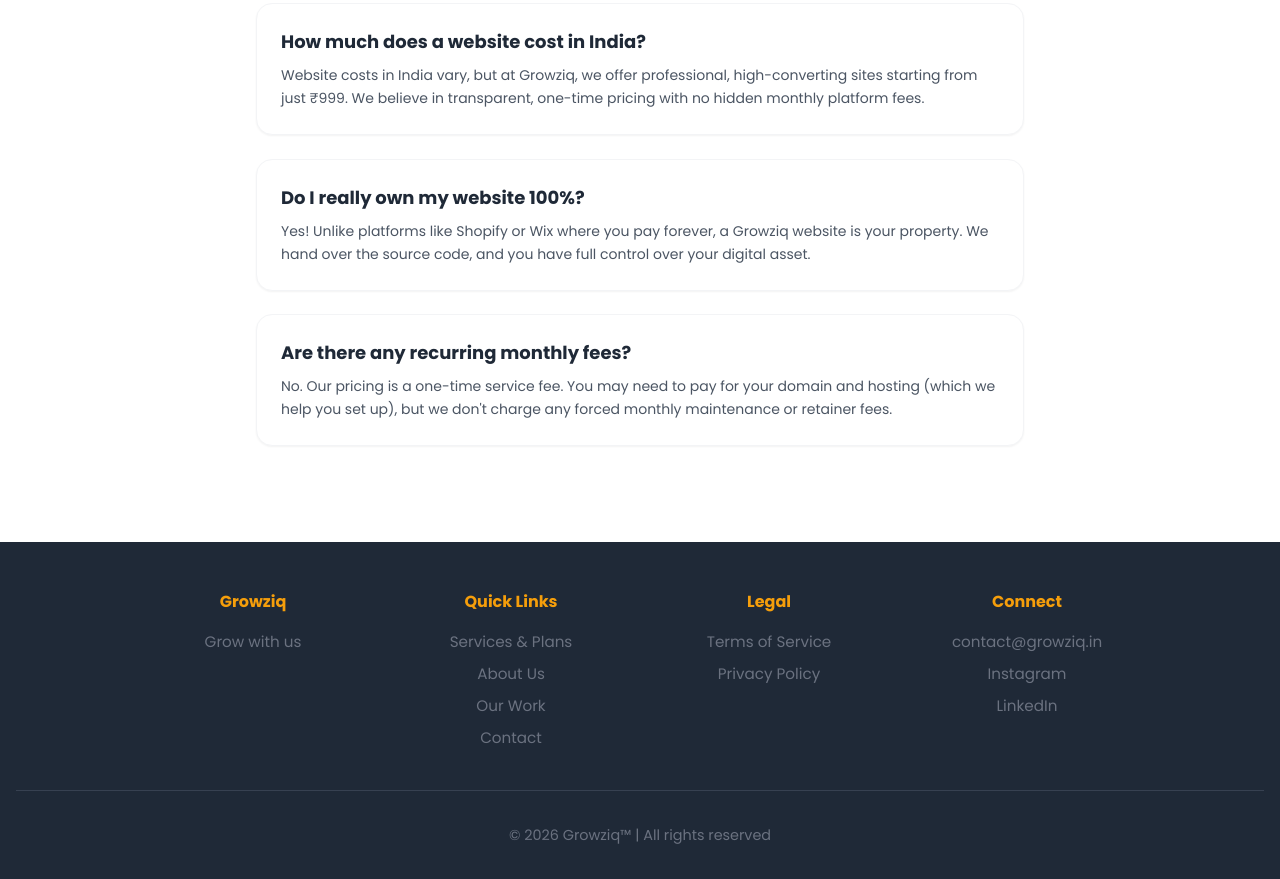
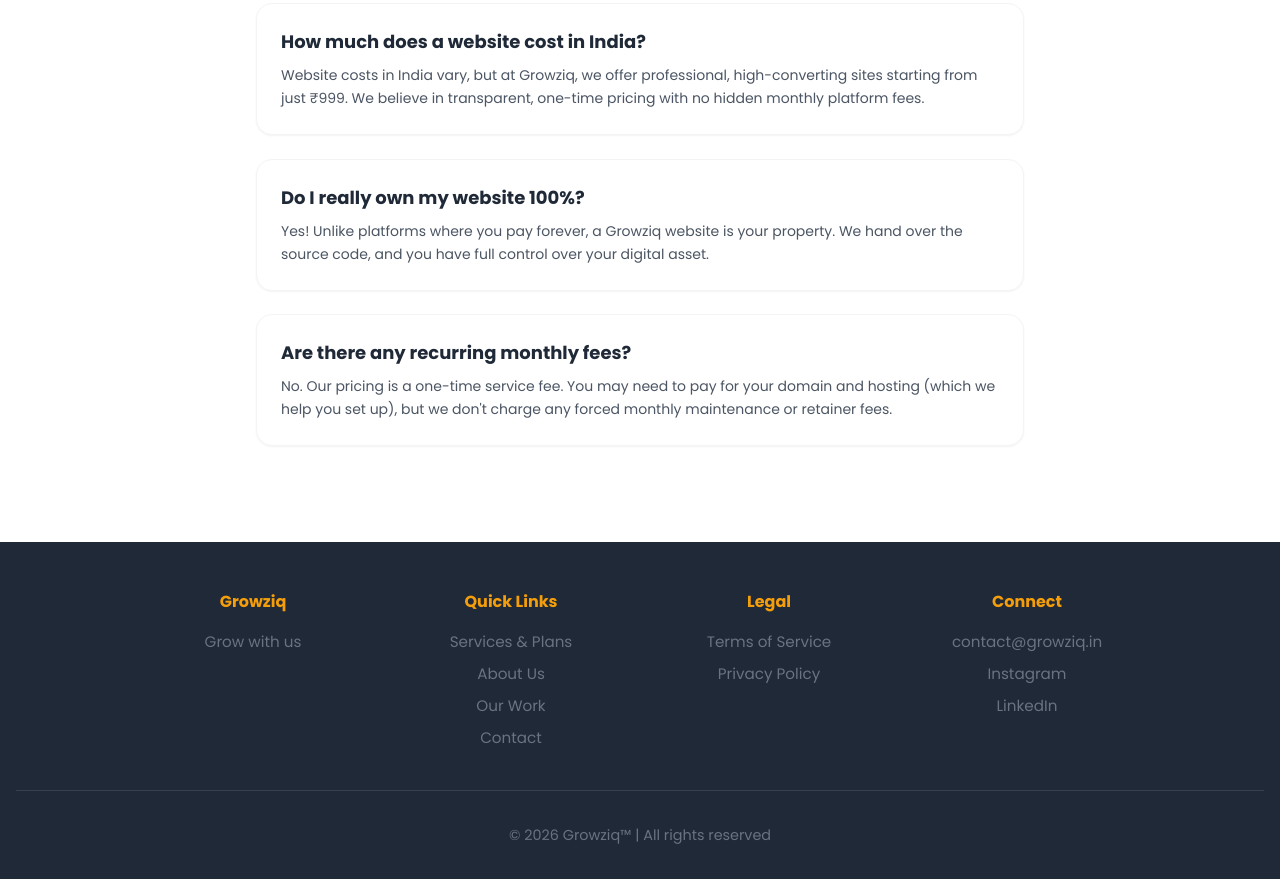
Before and after one commit to growziq/growziq, a website built with Vite: page services.html in a window 1280 px wide. Shown: the part 5237-6116 px from the top of the page. Built offline with nearby package versions, Linux system fonts and the light colour scheme.

Commit message:
Update services.html

```diff
--- a/services.html
+++ b/services.html
@@ -459,7 +459,7 @@
                         </div>
                         <div class="faq-item bg-white p-6 rounded-2xl border border-gray-100 shadow-sm">
                             <h3 class="font-bold text-lg text-brand-dark mb-2">Do I really own my website 100%?</h3>
-                            <p class="text-gray-600 text-sm leading-relaxed">Yes! Unlike platforms like Shopify or Wix where you pay forever, a Growziq website is your property. We hand over the source code, and you have full control over your digital asset.</p>
+                            <p class="text-gray-600 text-sm leading-relaxed">Yes! Unlike platforms where you pay forever, a Growziq website is your property. We hand over the source code, and you have full control over your digital asset.</p>
                         </div>
                         <div class="faq-item bg-white p-6 rounded-2xl border border-gray-100 shadow-sm">
                             <h3 class="font-bold text-lg text-brand-dark mb-2">Are there any recurring monthly fees?</h3>
```
